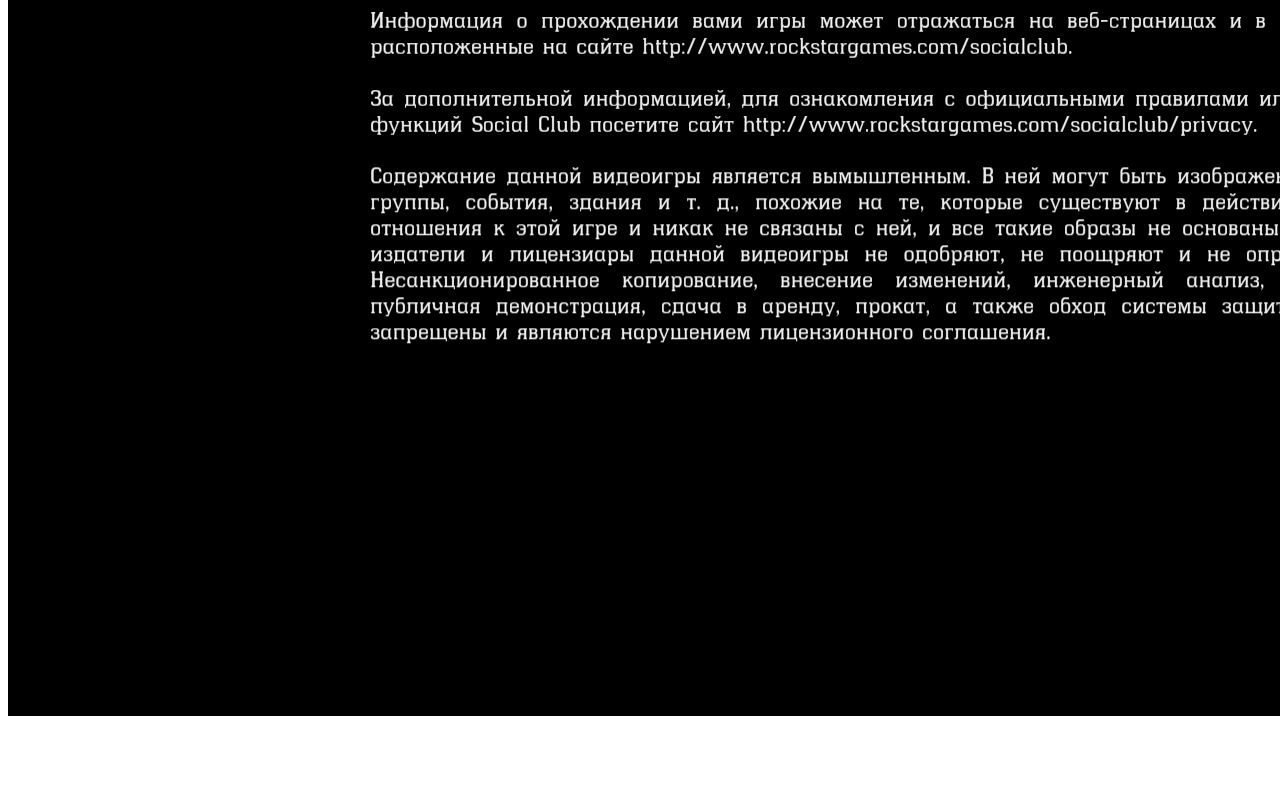
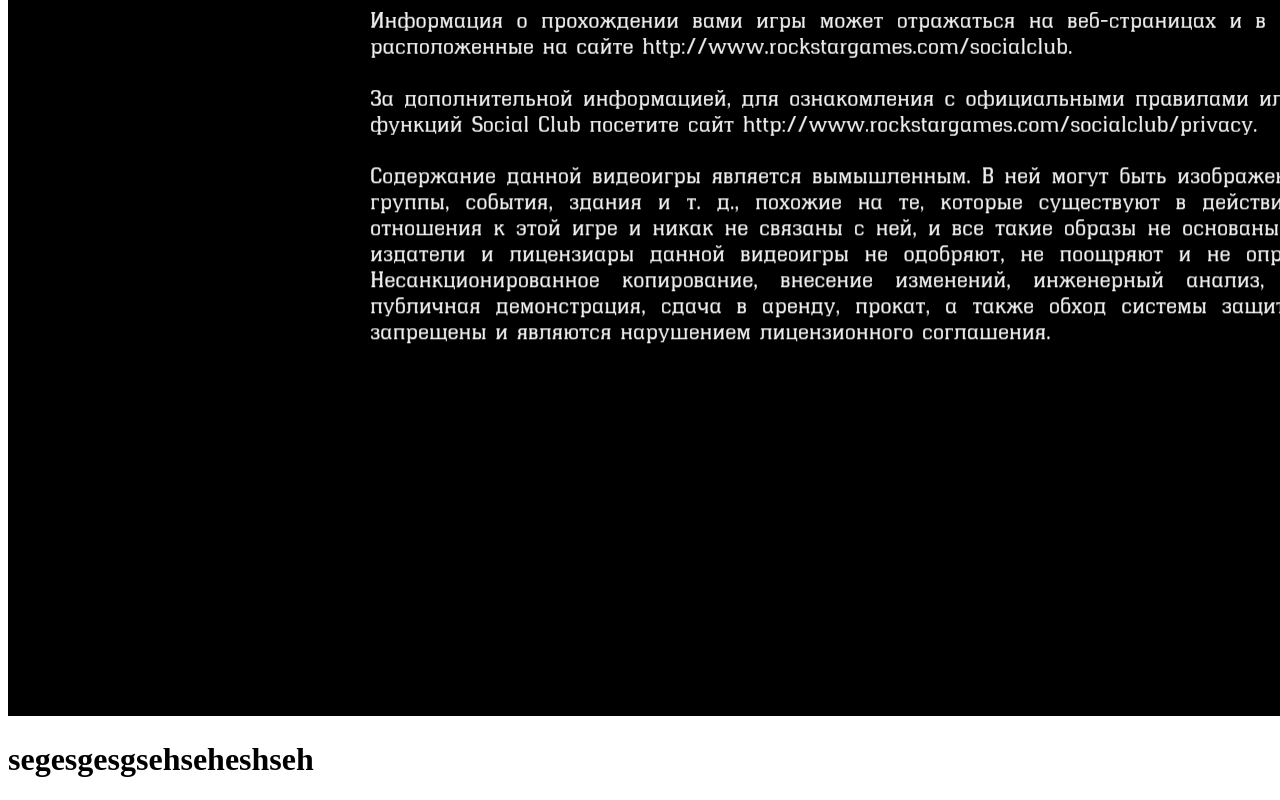
Before and after one commit to Victor27228/first, a plain HTML site: page index.html in a window 1280 px wide. Shown: the part 372-1172 px from the top of the page. Before the commit the page ends 1100 px from the top, so only its background shows below. Drawn offline with Linux system fonts and the light colour scheme.

Commit message:
init commit

```diff
--- a/index.html
+++ b/index.html
@@ -11,6 +11,7 @@
 <body>
 	<div class="container">
 		<img src="1.png">
+		<h1>segesgesgsehseheshseh</h1>
 	</div>
 </body>
 
```
